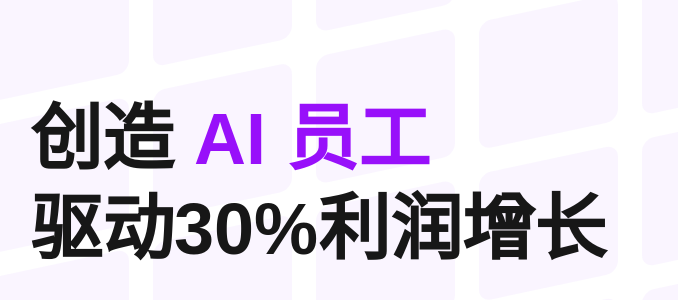
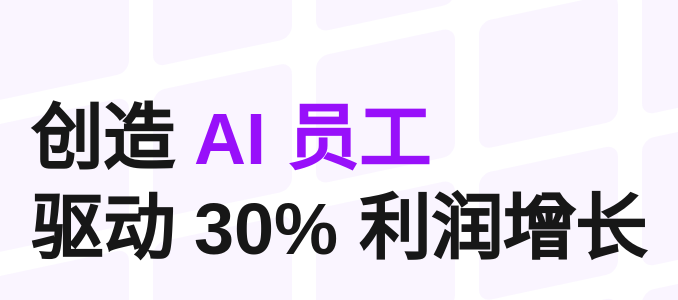
Before and after one commit to LEO-JIM/shangqunai, a Next.js app: page / in a window 1280 px wide. Shown: the part 162-462 px from the top of the page, without its empty margins (10-688 px from the left). Built offline with nearby package versions, Linux system fonts and the light colour scheme.

Commit message:
Update DynamicWords.tsx

```diff
--- a/components/DynamicWords.tsx
+++ b/components/DynamicWords.tsx
@@ -4,39 +4,44 @@ import { useState, useEffect } from "react";
 
 export default function DynamicWords() {
   const words = [
-    "减少45%成本",
-    "每周节省21小时",
-    "驱动30%利润增长",
+    "减少 45% 成本",
+    "每周节省 21 小时",
+    "驱动 30% 利润增长",
     "提高客户满意度"
   ];
 
-  const [index, setIndex] = useState(0);
-  const [subIndex, setSubIndex] = useState(0);
+  const [index, setIndex] = useState(0);       // 当前词语序号
+  const [subIndex, setSubIndex] = useState(0); // 当前显示字数
   const [deleting, setDeleting] = useState(false);
   const [blink, setBlink] = useState(true);
 
+  // ⭐ 修复“错误字符”关键点 → 删除到空后再换字
   useEffect(() => {
-    if (subIndex === words[index].length + 1 && !deleting) {
-      setTimeout(() => setDeleting(true), 1600); // 停顿时间加长
+    if (subIndex === words[index].length && !deleting) {
+      // 到句尾 → 停顿 1 秒
+      setTimeout(() => setDeleting(true), 1200);
       return;
     }
 
     if (subIndex === 0 && deleting) {
+      // ⭐ 删除完后，再切换单词（不会出现字符闪烁）
       setDeleting(false);
       setIndex((prev) => (prev + 1) % words.length);
       return;
     }
 
-    // ⭐ 打字速度变慢了
-    const typingSpeed = deleting ? 80 : 200;
+    const speed = deleting
+      ? 80   // 删除速度（更慢一点，更专业）
+      : 200;  // 打字速度（你要求变慢）
 
     const timer = setTimeout(() => {
       setSubIndex((prev) => prev + (deleting ? -1 : 1));
-    }, typingSpeed);
+    }, speed);
 
     return () => clearTimeout(timer);
   }, [subIndex, deleting, index, words]);
 
+  // 光标闪烁
   useEffect(() => {
     const timer = setInterval(() => {
       setBlink((prev) => !prev);
@@ -47,7 +52,7 @@ export default function DynamicWords() {
   return (
     <span>
       {words[index].substring(0, subIndex)}
-      <span className={`${blink ? "opacity-100" : "opacity-0"}`}>|</span>
+      <span className={blink ? "opacity-100" : "opacity-0"}>|</span>
     </span>
   );
 }
```
